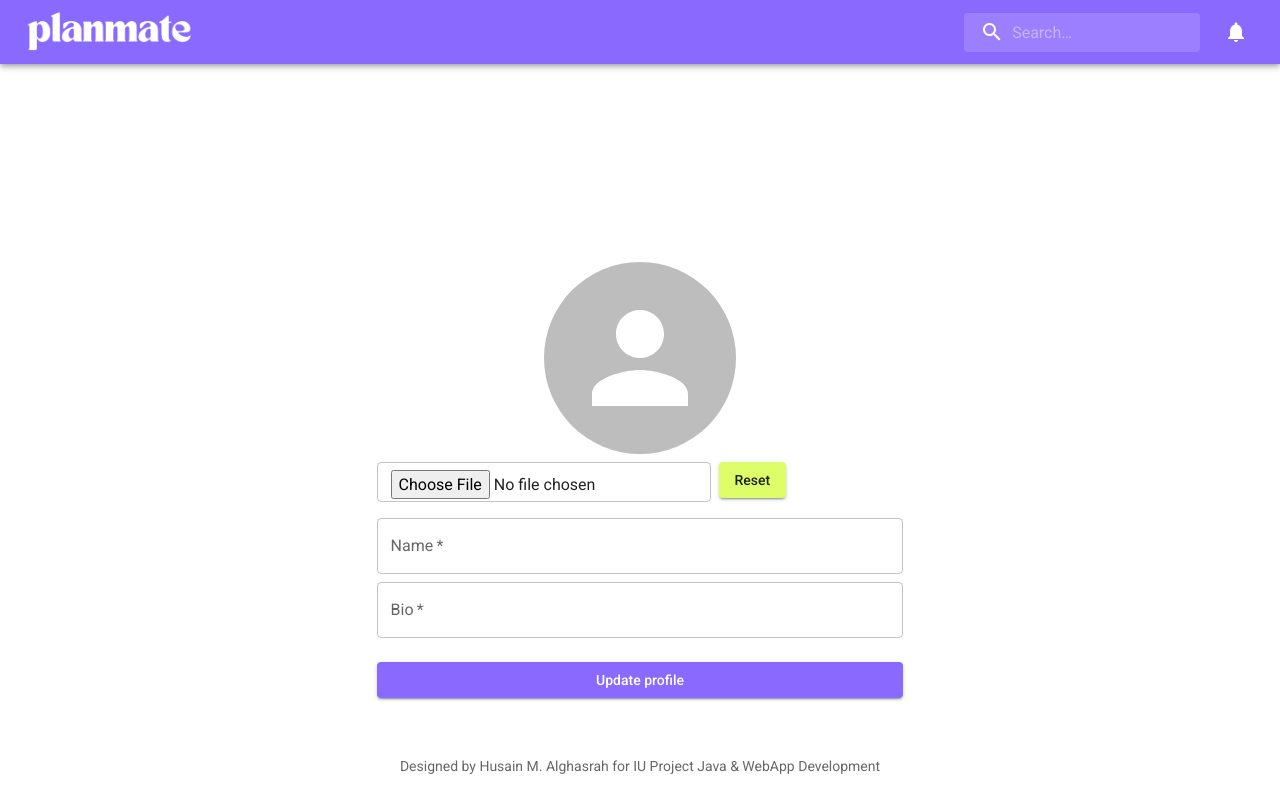
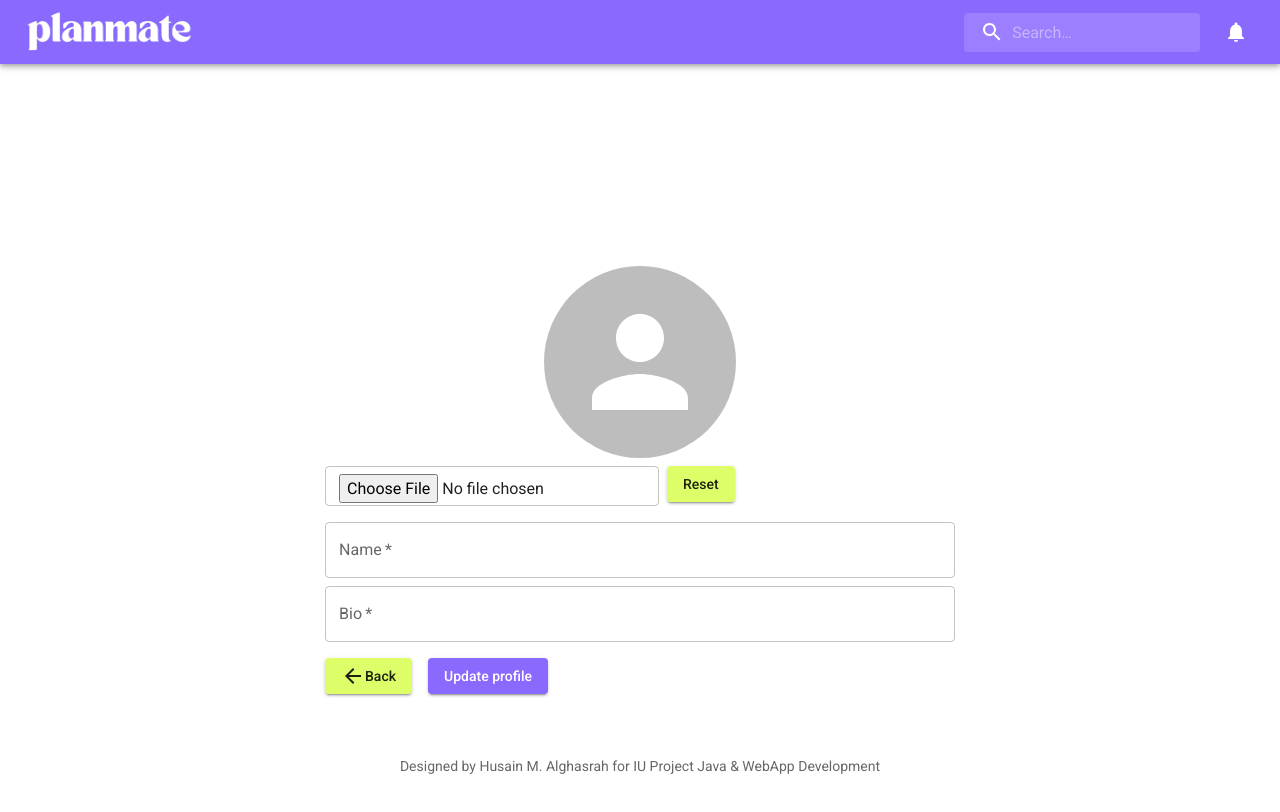
Before and after one commit to halghasra/PlanMate, a React (Create React App) app: page /profile in a window 1280 px wide. Shown: the top 812 px of the page. Built offline with nearby package versions, Linux system fonts and the light colour scheme; no server answers; the database is empty; sample sign-in values are in the browser's storage.

Commit message:
added back functionality, added home navigation to the logo

```diff
--- a/src/components/Header.js
+++ b/src/components/Header.js
@@ -25,7 +25,7 @@ import { LogoSecondary } from "../theme/Logos";
 import { auth, db } from "../firebase";
 import { doc, getDoc } from "firebase/firestore";
 import { onAuthStateChanged, signOut } from "firebase/auth";
-import { useNavigate, useLocation } from "react-router-dom";
+import { useNavigate, useLocation, Link } from "react-router-dom";
 
 // Create a styled component for the search bar
 const Search = styled("div")(({ theme }) => ({
@@ -139,7 +139,9 @@ const Header = () => {
           </IconButton>
         )}
         <Box component="span" sx={{ flexGrow: 1 }}>
-          <img src={LogoSecondary} alt="PlanMate logo" height="50" />
+          <Link to="/">
+            <img src={LogoSecondary} alt="PlanMate logo" height="50" />
+          </Link>
         </Box>
         <Search>
           <SearchIconWrapper>
--- a/src/components/UserProfile.js
+++ b/src/components/UserProfile.js
@@ -9,8 +9,9 @@ import React, { useState, useEffect, useRef } from 'react';
 import { auth, db } from '../firebase';
 import { doc, getDoc, setDoc } from 'firebase/firestore';
 import { TextField, Button, Box, Avatar, CircularProgress } from '@mui/material';
-import { useNavigate } from 'react-router-dom';
+import { useNavigate, Link } from 'react-router-dom';
 import { getStorage, ref, uploadBytesResumable, getDownloadURL } from 'firebase/storage'; // to use Firestorage to store Profile pictures
+import ArrowBackIcon from '@mui/icons-material/ArrowBack';
 
 
 const UserProfile = () => {
@@ -174,7 +175,10 @@ const UserProfile = () => {
           multiline
           sx={{ mb: 1 }}
         />
-        <Button type="submit" fullWidth variant="contained" color="primary" sx={{ mt: 2, color:'white', '&:hover': {bgcolor: 'primary.light'} }}>
+        <Button component={Link} to="/" variant="contained" color="secondary" sx={{ mt: 1, mr: 1, '&:hover': {bgcolor: 'secondary.light'}}}>
+          <ArrowBackIcon /> Back
+        </Button>
+        <Button type="submit" variant="contained" color="primary" sx={{ mt: 1, ml: 1, color:'white', '&:hover': {bgcolor: 'primary.light'} }}>
         {submitting ? <CircularProgress size={24} /> : "Update profile"}
         </Button>
       </form>
```
